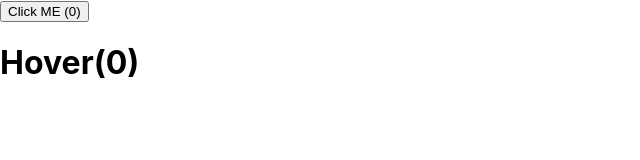
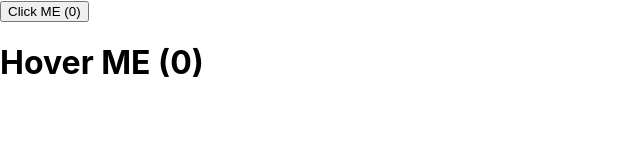
Before and after one commit to abdullahalsuad/my-react, a React (Create React App) app: page / in a window 1280 px wide. Shown: the top 160 px of the page, without its empty margins (0-640 px from the left). Built offline with nearby package versions, Linux system fonts and the light colour scheme.

Commit message:
HOC added

```diff
--- a/src/Components/HOComponent/ClickCounter.js
+++ b/src/Components/HOComponent/ClickCounter.js
@@ -1,18 +1,13 @@
-import React from 'react';
+import React from 'react'
+import withCounter from './HOC/withCounter'
 
-export default class ClickCounter extends React.Component{
-    state ={
-        count: 0,
-    }
-    incrementCount = () => {
-        this.setState((prevState) => ({count: prevState.count + 1}))
-    }
-    render(){
-        const {count} = this.state
-        return(
-            <div>
-                <button onClick={this.incrementCount} type="button">Click ME ({count})</button>
-            </div>
-        )
-    }
+const ClickCounter =(props) => {
+    const {count,incrementCount} = props
+    return(
+        <div>
+            <button onClick={incrementCount} type="button">Click ME ({count})</button>
+        </div>
+    )
 }
+
+export default withCounter(ClickCounter)
--- /dev/null
+++ b/src/Components/HOComponent/HOC/withCounter.js
@@ -0,0 +1,19 @@
+import React from 'react';
+
+const withCounter =(OrginalComponent) =>{
+    class NewComponent extends React.Component{
+        state ={
+            count: 0,
+        }
+        incrementCount = () => {
+            this.setState((prevState) => ({count: prevState.count + 1}))
+        }
+      render() {
+          const {count} = this.state;
+          return <OrginalComponent count={count} incrementCount ={this.incrementCount}/>
+      }
+    }
+    return NewComponent
+}
+
+export default withCounter
--- a/src/Components/HOComponent/HoverCounter.js
+++ b/src/Components/HOComponent/HoverCounter.js
@@ -1,18 +1,13 @@
-import React from 'react';
+import React from 'react'
+import withCounter from './HOC/withCounter'
 
-export default class HoverCounter extends React.Component{
-    state ={
-        count: 0,
-    }
-    incrementCount = () => {
-        this.setState((prevState) => ({count: prevState.count + 1}))
-    }
-    render(){
-        const {count} = this.state
-        return(
-            <div>
-                <h1 onMouseOver={this.incrementCount} >Hover({count})</h1>
-            </div>
-        )
-    }
+const HoverCounter =(props) => {
+    const {count,incrementCount} = props
+    return(
+        <div>
+            <h1 onMouseOver={incrementCount} >Hover ME ({count})</h1>
+        </div>
+    )
 }
+
+export default withCounter(HoverCounter)
```
